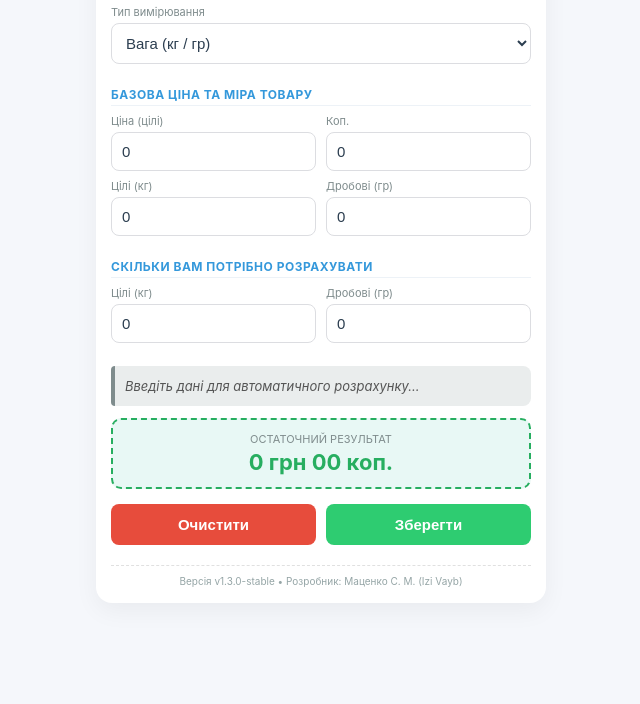
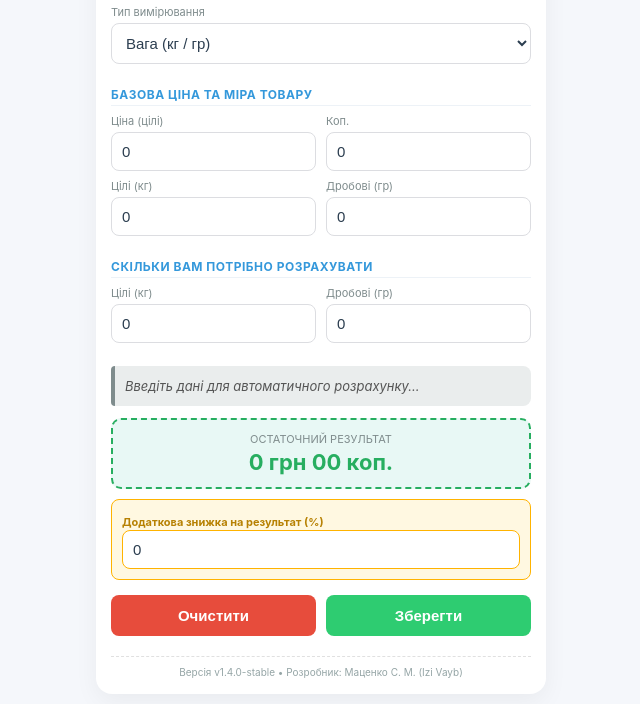
Before and after one commit to workingboxai-byte/smart-shopper-calculator, a plain HTML site: page index.html in a window 1280 px wide. Shown: the part 154-858 px from the top of the page, without its empty margins (319-959 px from the left). Before the commit the page ends 800 px from the top, so only its background shows below. Drawn offline with Linux system fonts and the light colour scheme.

Commit message:
Update index.html

```diff
--- a/index.html
+++ b/index.html
@@ -18,6 +18,8 @@
             --btn-reset-hover: #c0392b;
             --btn-save-bg: #2ecc71;
             --btn-save-hover: #27ae60;
+            --discount-bg: #fff8e1;
+            --discount-border: #ffb300;
         }
 
         * {
@@ -114,7 +116,6 @@
             -moz-appearance: textfield;
         }
 
-        /* Кнопки */
         .btn-block {
             display: flex;
             gap: 10px;
@@ -196,7 +197,31 @@
             word-break: break-all;
         }
 
-        /* Стили для Сравнения результатов */
+        /* Стилі для поля знижки */
+        .discount-container {
+            margin-top: 10px;
+            background-color: var(--discount-bg);
+            border: 1px solid var(--discount-border);
+            padding: 10px;
+            border-radius: 8px;
+        }
+
+        .discount-container label {
+            color: #b78103;
+            font-weight: bold;
+        }
+
+        .discount-container input {
+            border-color: var(--discount-border);
+        }
+
+        .discount-row-text {
+            font-size: 14px;
+            color: #e67e22;
+            margin-top: 5px;
+            font-weight: bold;
+        }
+
         .history-box {
             margin-top: 15px;
             background-color: #fcfcfc;
@@ -303,7 +328,7 @@
         </div>
     </div>
 
-    <div class="section-title" id="title_block2">Скільки вам нужно розрахувати</div>
+    <div class="section-title" id="title_block2">Скільки вам потрібно розрахувати</div>
 
     <div class="row">
         <div class="col">
@@ -323,6 +348,13 @@
     <div class="result-box">
         <div class="result-label" id="lbl_final_result">Остаточний результат</div>
         <div id="result_value" class="result-value">0 грн. 00 коп.</div>
+
+        <div id="discount_result_row" class="discount-row-text" style="display: none;"></div>
+    </div>
+
+    <div class="discount-container">
+        <label for="final_discount" id="lbl_final_discount">Додаткова знижка на результат (%)</label>
+        <input type="number" id="final_discount" value="0" min="0" max="100" inputmode="numeric">
     </div>
 
     <div class="btn-block">
@@ -336,7 +368,7 @@
     </div>
 
     <div class="footer-credits" id="footer_text">
-        Версія v1.3.0-stable • Розробник: Маценко С. М. (Izi Vayb)
+        Версія v1.4.0-stable • Розробник: Маценко С. М. (Izi Vayb)
     </div>
 </div>
 
@@ -350,6 +382,7 @@
             title_block1: "Базова ціна та міра товару",
             title_block2: "Скільки вам потрібно розрахувати",
             lbl_final_result: "Остаточний результат",
+            lbl_final_discount: "Додаткова знижка на результат (%)",
             btn_reset: "Очистити",
             btn_save: "Зберегти",
             title_compare: "Порівняння товарів (макс. 3)",
@@ -368,7 +401,8 @@
             },
             formula_part: "за",
             item_text: "Товар",
-            footer_text: "Версія v1.3.0-stable • Розробник: Маценко С. М. (Izi Vayb)"
+            with_discount_text: "Зі знижкою",
+            footer_text: "Версія v1.4.0-stable • Розробник: Маценко С. М. (Izi Vayb)"
         },
         en: {
             app_title: "Universal Calculator \"Smart Shopper\"",
@@ -378,6 +412,7 @@
             title_block1: "Base Price and Item Measure",
             title_block2: "Amount You Need to Calculate",
             lbl_final_result: "Final Result",
+            lbl_final_discount: "Extra Result Discount (%)",
             btn_reset: "Clear All",
             btn_save: "Save Item",
             title_compare: "Item Comparison (max 3)",
@@ -396,7 +431,8 @@
             },
             formula_part: "for",
             item_text: "Item",
-            footer_text: "Version v1.3.0-stable • Developer: Matsenko S. M. (Izi Vayb)"
+            with_discount_text: "With Discount",
+            footer_text: "Version v1.4.0-stable • Developer: Matsenko S. M. (Izi Vayb)"
         }
     };
 
@@ -410,23 +446,26 @@
     const baseFractionalInput = document.getElementById('base_fractional');
     const targetMainInput = document.getElementById('target_main');
     const targetFractionalInput = document.getElementById('target_fractional');
+    const finalDiscountInput = document.getElementById('final_discount');
 
     const lblPriceFractional = document.getElementById('lbl_price_fractional');
     const lblBaseMain = document.getElementById('lbl_base_main');
     const lblBaseFractional = document.getElementById('lbl_base_fractional');
     const lblTargetMain = document.getElementById('lbl_target_main');
     const lblTargetFractional = document.getElementById('lbl_target_fractional');
+    const lblFinalDiscount = document.getElementById('lbl_final_discount');
 
     const formulaText = document.getElementById('formula_text');
     const resultValue = document.getElementById('result_value');
+    const discountResultRow = document.getElementById('discount_result_row');
     const btnReset = document.getElementById('btn_reset');
     const btnSave = document.getElementById('btn_save');
     const historyBox = document.getElementById('history_box');
     const historyList = document.getElementById('history_list');
     const footerText = document.getElementById('footer_text');
 
-    // Хранилище для сохраненных расчетов (макс 3 записи)
     let savedItems = [];
+    let currentCalculationCache = null;
 
     function updateLanguageAndLabels() {
         const lang = langSelect.value;
@@ -440,6 +479,7 @@
         document.getElementById('title_block2').textContent = t.title_block2;
         document.getElementById('lbl_final_result').textContent = t.lbl_final_result;
         document.getElementById('title_compare').textContent = t.title_compare;
+        lblFinalDiscount.textContent = t.lbl_final_discount;
         btnReset.textContent = t.btn_reset;
         btnSave.textContent = t.btn_save;
         footerText.textContent = t.footer_text;
@@ -469,9 +509,6 @@
         renderHistory();
     }
 
-    // Переменные для хранения текущего рассчитанного значения
-    let currentCalculationCache = null;
-
     function calculate() {
         const lang = langSelect.value;
         const t = translations[lang];
@@ -485,6 +522,7 @@
         const bFractional = parseInt(baseFractionalInput.value) || 0;
         const tMain = parseInt(targetMainInput.value) || 0;
         const tFractional = parseInt(targetFractionalInput.value) || 0;
+        const discPercent = parseInt(finalDiscountInput.value) || 0;
 
         const totalBasePriceCents = (pMain * 100) + pFractional;
         const totalBaseMeasureUnits = (bMain * unit.ratio) + bFractional;
@@ -493,6 +531,7 @@
         if (totalBaseMeasureUnits === 0 || totalTargetMeasureUnits === 0) {
             formulaText.textContent = t.placeholder_calc;
             resultValue.textContent = `0 ${currMain} 00 ${currFractional}`;
+            discountResultRow.style.display = 'none';
             currentCalculationCache = null;
             return;
         }
@@ -506,30 +545,40 @@
 
         formulaText.innerHTML = `${lang === 'uk' ? 'За' : 'For'} <b>${tMain} ${unit.main} ${tFractional} ${unit.fractional}</b> <br><span style="font-size:12px; color:#7f8c8d;">(${lang === 'uk' ? 'при ціні' : 'at price'} ${pMain} ${currMain} ${pFractional} ${currFractional} ${t.formula_part} ${bMain} ${unit.main} ${bFractional} ${unit.fractional})</span>`;
 
-        const displayString = `${finalMainPrice} ${currMain} ${formattedFractional} ${currFractional}`;
-        resultValue.textContent = displayString;
+        let finalDisplayString = `${finalMainPrice} ${currMain} ${formattedFractional} ${currFractional}`;
+        resultValue.textContent = finalDisplayString;
 
-        // Сохраняем в кэш для кнопки "Зберегти" цену за 1 минимальную единицу (для точного сравнения)
+        // ЛОГІКА ЗНИЖКИ НА РЕЗУЛЬТАТ
+        let finalCentsForHistory = roundedTargetPriceCents;
+
+        if (discPercent > 0 && discPercent <= 100) {
+            const discountedCents = Math.round(roundedTargetPriceCents * (1 - (discPercent / 100)));
+            finalCentsForHistory = discountedCents;
+            const dMain = Math.floor(discountedCents / 100);
+            const dFractional = discountedCents % 100;
+            const dFormattedFractional = dFractional < 10 ? '0' + dFractional : dFractional;
+
+            discountResultRow.innerHTML = `${t.with_discount_text} (-${discPercent}%): ${dMain} ${currMain} ${dFormattedFractional} ${currFractional}`;
+            discountResultRow.style.display = 'block';
+            finalDisplayString = `${dMain} ${currMain} ${dFormattedFractional} ${currFractional} (-${discPercent}%)`;
+        } else {
+            discountResultRow.style.display = 'none';
+        }
+
+        // Розраховуємо чисту вартість за 1 грам з урахуванням фінальної знижки для чесного порівняння в історії
         currentCalculationCache = {
-            display: displayString,
-            unitPrice: totalBasePriceCents / totalBaseMeasureUnits // чистая цена за 1 грамм/миллилитр
+            display: finalDisplayString,
+            unitPrice: finalCentsForHistory / totalTargetMeasureUnits
         };
     }
 
-    // Сохранение текущего расчета в таблицу сравнения
     function saveCurrentItem() {
         if (!currentCalculationCache) return;
-
-        // Ограничиваем список тремя результатами. Если больше трех, удаляем старый
-        if (savedItems.length >= 3) {
-            savedItems.shift();
-        }
-
+        if (savedItems.length >= 3) savedItems.shift();
         savedItems.push(currentCalculationCache);
         renderHistory();
     }
 
-    // Отрисовка списка сравнения
     function renderHistory() {
         const lang = langSelect.value;
         const t = translations[lang];
@@ -542,7 +591,6 @@
         historyBox.style.display = 'block';
         historyList.innerHTML = '';
 
-        // Ищем индекс самого дешевого товара по базовой цене за единицу
         let minUnitPrice = Infinity;
         let bestIndex = -1;
 
@@ -558,17 +606,15 @@
             itemRow.className = 'history-item';
 
             if (index === bestIndex && savedItems.length > 1) {
-                itemRow.classList.add('item-best-style');
+                itemRow.className += ' item-best-style';
                 itemRow.innerHTML = `<span>${t.item_text} №${index + 1}: <b>${item.display}</b></span> <span class="badge-best">${t.badge_best}</span>`;
             } else {
                 itemRow.innerHTML = `<span>${t.item_text} №${index + 1}: <b>${item.display}</b></span>`;
             }
-
             historyList.appendChild(itemRow);
         });
     }
 
-    // Полный сброс (включая историю)
     function resetCalculator() {
         priceMainInput.value = "0";
         priceFractionalInput.value = "0";
@@ -576,12 +622,13 @@
         baseFractionalInput.value = "0";
         targetMainInput.value = "0";
         targetFractionalInput.value = "0";
-        savedItems = []; // Очищаем историю сравнения
+        finalDiscountInput.value = "0";
+        savedItems = [];
         calculate();
         renderHistory();
     }
 
-    [priceMainInput, priceFractionalInput, baseMainInput, baseFractionalInput, targetMainInput, targetFractionalInput].forEach(element => {
+    [priceMainInput, priceFractionalInput, baseMainInput, baseFractionalInput, targetMainInput, targetFractionalInput, finalDiscountInput].forEach(element => {
         element.addEventListener('input', calculate);
     });
 
```
